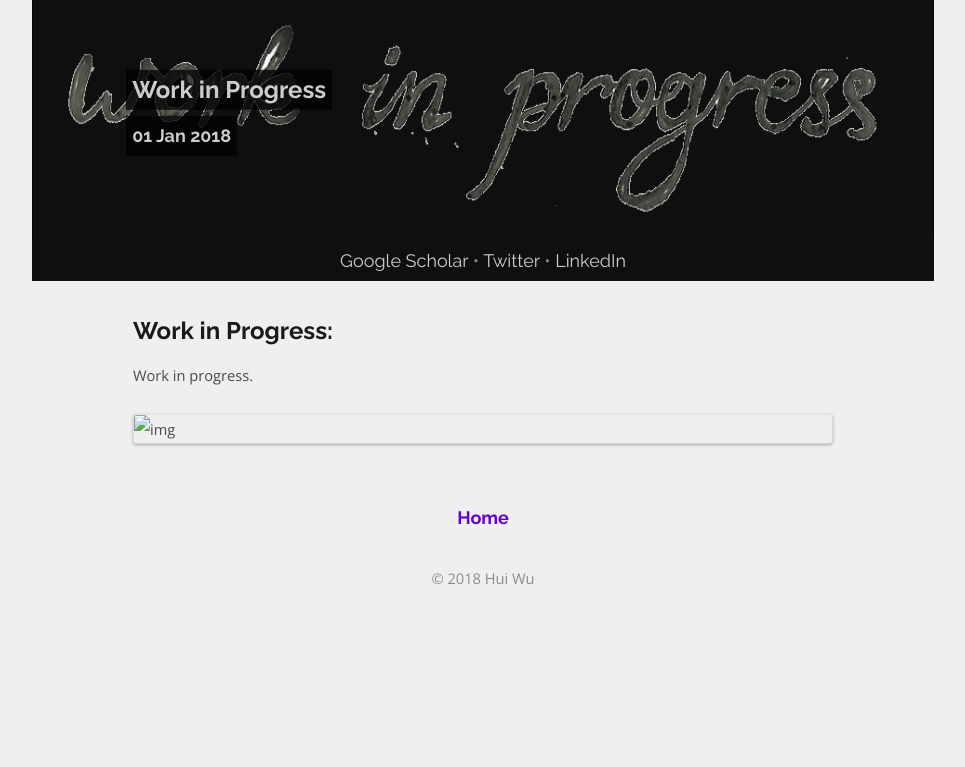
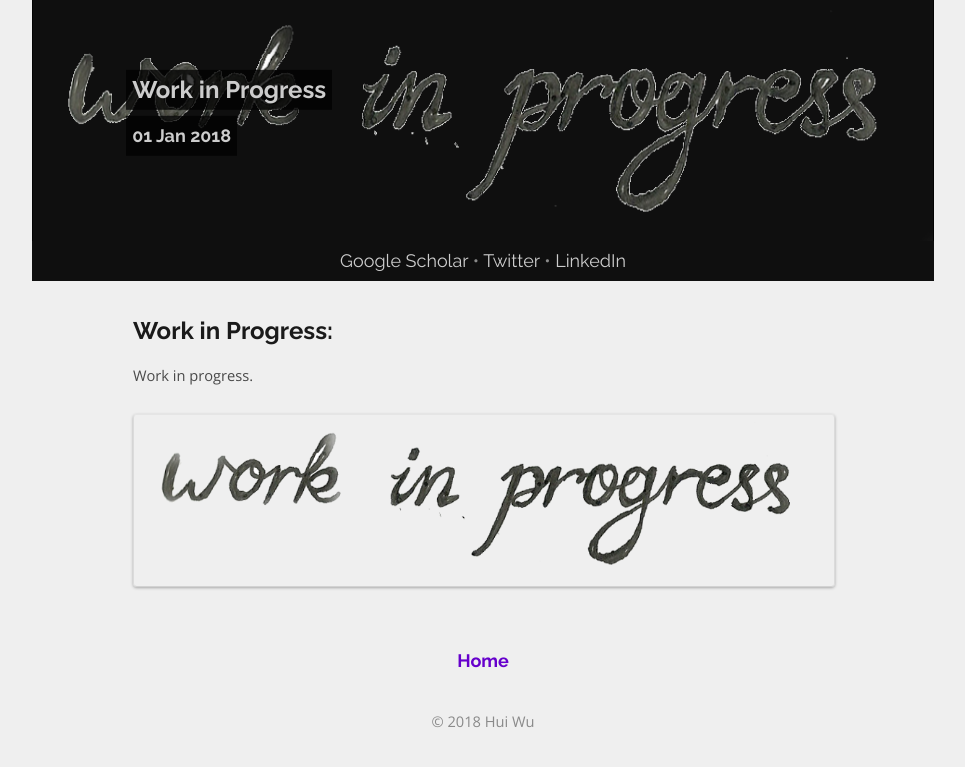
Before and after one commit to spacew/spacew.github.io, a Jekyll site: the page built from _posts/2018-01-01-progress.markdown, in a window 1280 px wide. Shown: the top 767 px of the page, without its empty margins (157-1122 px from the left). Built offline with Jekyll 4.4.1, drawn with Linux system fonts in a browser that asks for light colours.

Commit message:
Update 2018-01-01-progress.markdown

```diff
--- a/_posts/2018-01-01-progress.markdown
+++ b/_posts/2018-01-01-progress.markdown
@@ -7,5 +7,7 @@ thumb:  /media/progress.png
 ---
 
 <!--more-->
+
 Work in progress.
-![img](../media/progress.png)
+
+<img alt="img" src="{{site.baseurl}}/media/progress.png">
```
